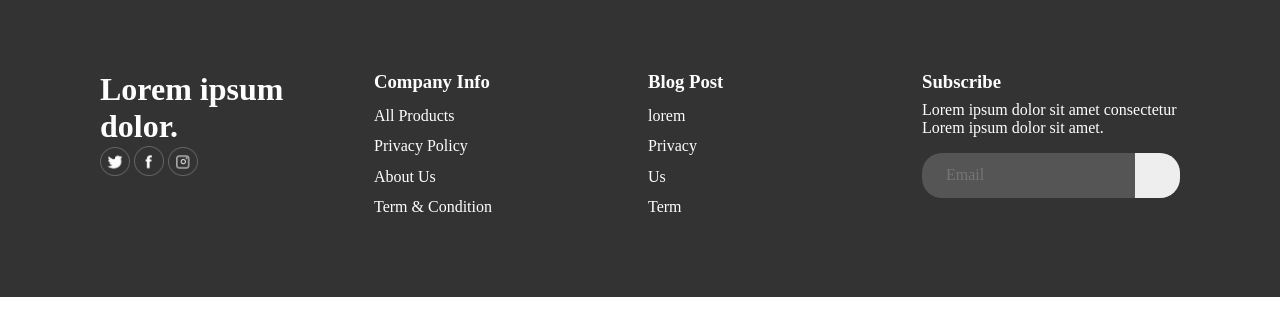
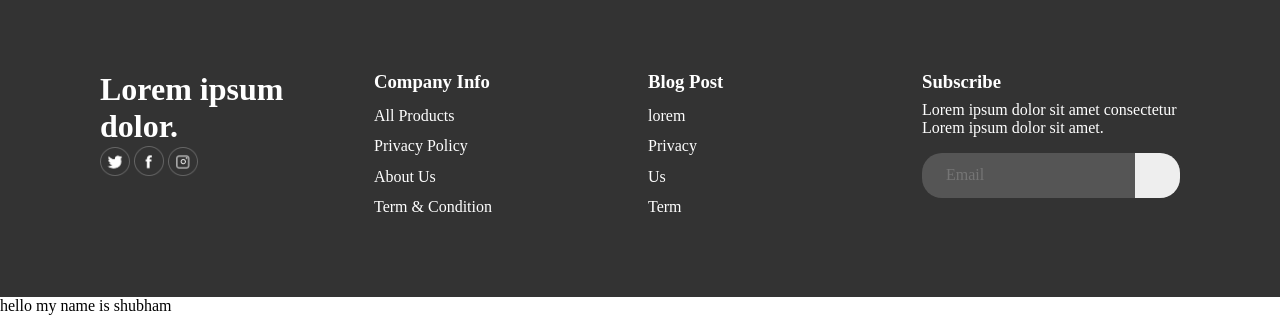
Before and after one commit to Shubhamkoli921/LoloMacbook, a plain HTML site: page index.html in a window 1280 px wide. Shown: the part 1503-1818 px from the top of the page. Drawn offline with Linux system fonts and the light colour scheme.

Commit message:
Updated index.html

```diff
--- a/index.html
+++ b/index.html
@@ -127,6 +127,7 @@
 <!-- hello my name is shubham-->
         </div>
     </footer>
+    <div>hello my name is shubham</div>
 </body>
 
 </html>
```
